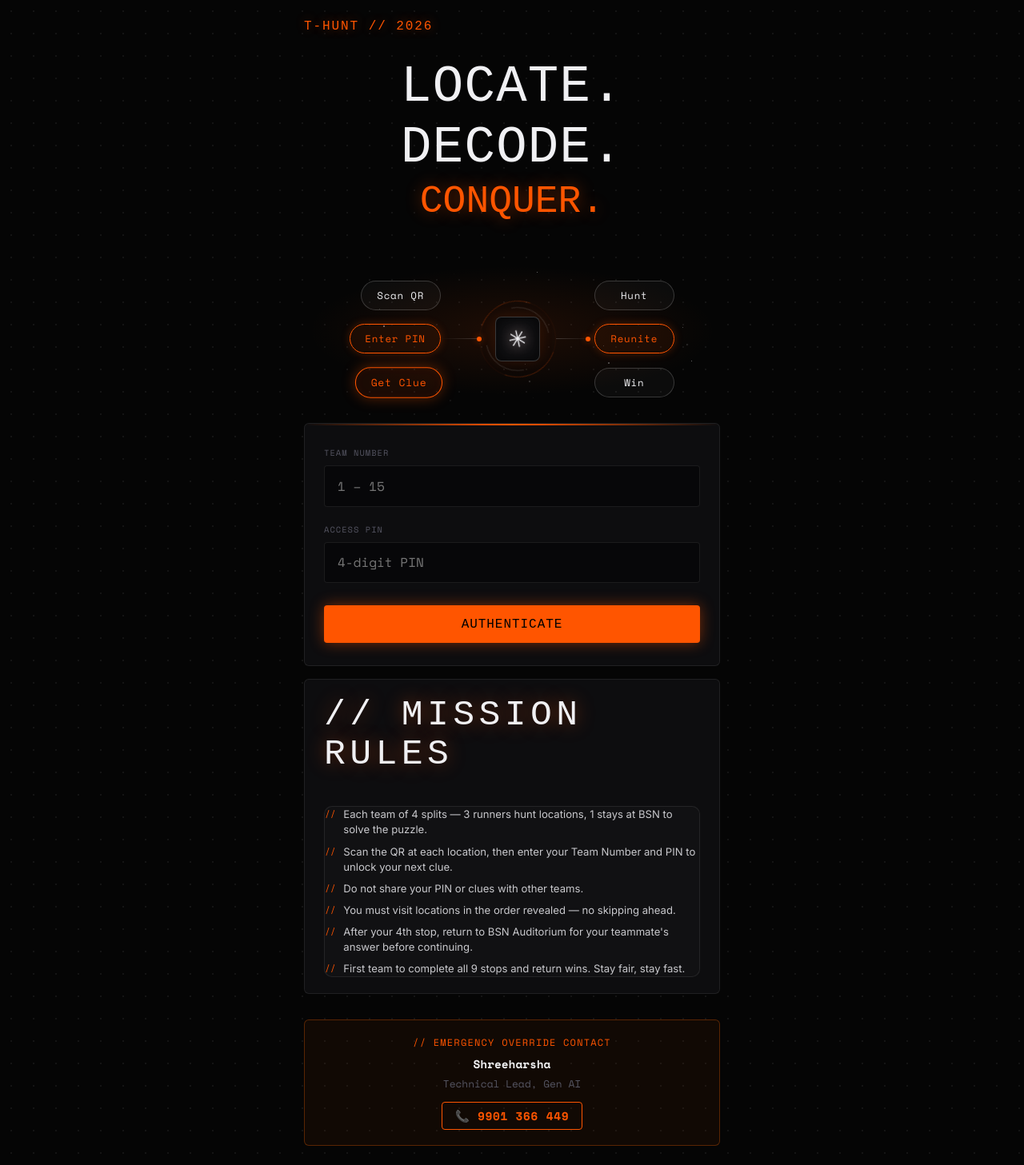
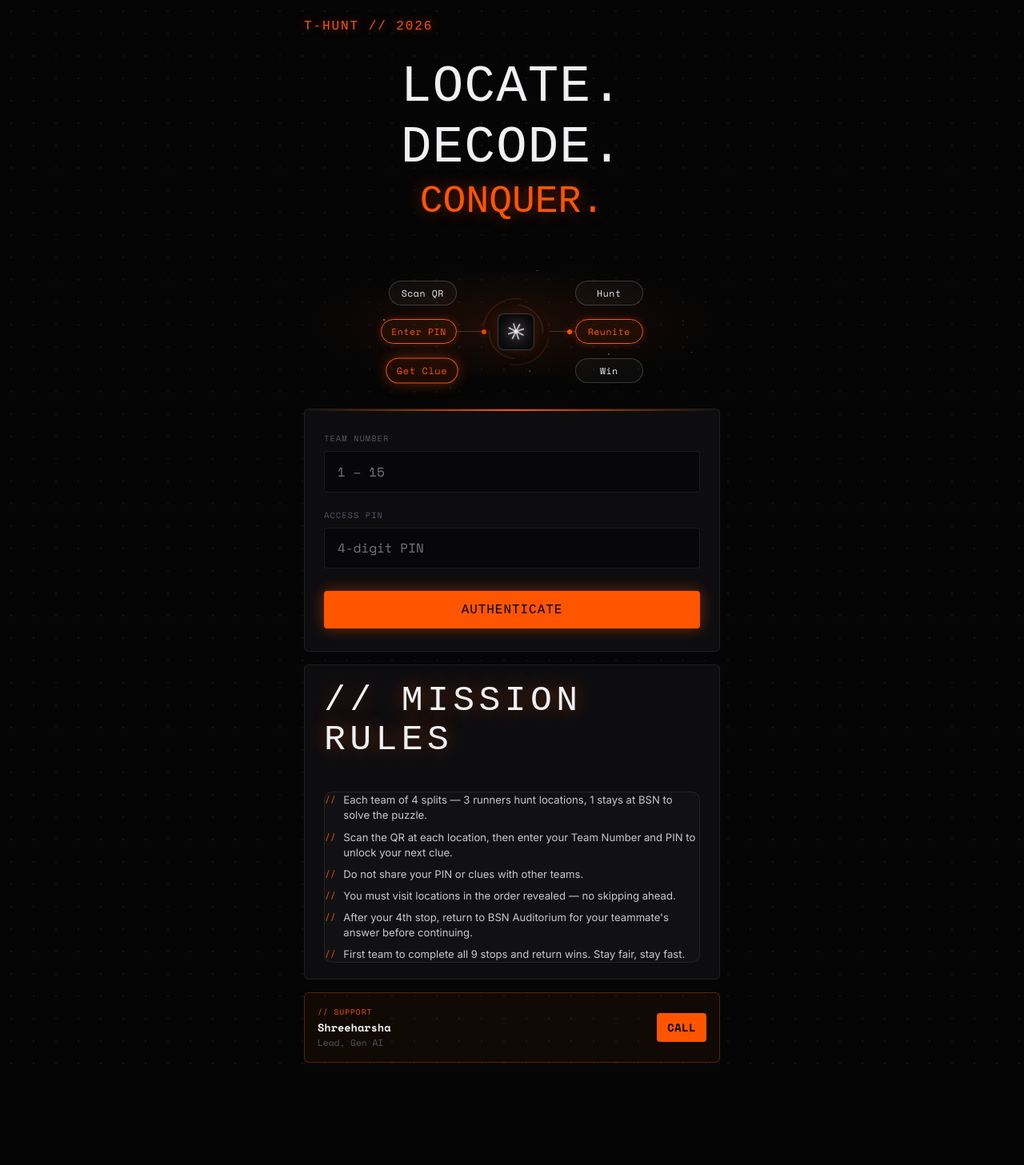
Before and after one commit to shree1071/treasure-hunt, a React (Vite) app: page / in a window 1280 px wide. Shown: the whole page at 80% size. After the commit the page ends 1353 px from the top, so only its background shows below. Built offline with nearby package versions, Linux system fonts and the light colour scheme; a web font is replaced by a local one; what @insforge/sdk would draw is missing.

Commit message:
fixed login

```diff
--- a/src/App.css
+++ b/src/App.css
@@ -954,9 +954,9 @@
 /* ── Pills ── */
 .hub-pill {
   font-family: var(--font-mono);
-  font-size: 0.78rem;
-  letter-spacing: 0.06em;
-  padding: 8px 18px;
+  font-size: 0.72rem;
+  letter-spacing: 0.05em;
+  padding: 6px 12px;
   border: 1.5px solid var(--border-bright);
   border-radius: 999px;
   color: var(--text-bright);
@@ -966,7 +966,7 @@
   transition: all 0.25s ease;
   position: relative;
   overflow: hidden;
-  min-width: 100px;
+  min-width: 85px;
   text-align: center;
 }
 
@@ -1014,15 +1014,15 @@
 
 /* Horizontal connector lines */
 .hub-line {
-  width: clamp(28px, 8vw, 48px);
+  width: clamp(16px, 4vw, 32px);
   height: 1px;
-  background: linear-gradient(90deg, transparent, var(--border-bright));
+  background: var(--border-bright);
   position: relative;
   overflow: visible;
 }
 
 .hub-line-right {
-  background: linear-gradient(90deg, var(--border-bright), transparent);
+  background: var(--border-bright);
 }
 
 /* Traveling dot on left line */
@@ -1067,8 +1067,8 @@
 /* ── Center orb ── */
 .hub-orb {
   position: relative;
-  width: clamp(72px, 20vw, 96px);
-  height: clamp(72px, 20vw, 96px);
+  width: clamp(56px, 15vw, 84px);
+  height: clamp(56px, 15vw, 84px);
   display: flex;
   align-items: center;
   justify-content: center;
@@ -1099,8 +1099,8 @@
 
 /* Core square */
 .hub-orb-core {
-  width: clamp(42px, 12vw, 56px);
-  height: clamp(42px, 12vw, 56px);
+  width: clamp(34px, 9vw, 46px);
+  height: clamp(34px, 9vw, 46px);
   border: 1.5px solid var(--border-bright);
   border-radius: 8px;
   background: var(--panel);
@@ -1114,7 +1114,7 @@
 
 @keyframes core-glow {
   0%, 100% { box-shadow: 0 0 16px rgba(255,85,0,0.1),  inset 0 0 16px rgba(0,0,0,0.5); }
-  50%       { box-shadow: 0 0 36px rgba(255,85,0,0.35), inset 0 0 20px rgba(0,0,0,0.5); }
+  50%       { box-shadow: 0 0 28px rgba(255,85,0,0.35), inset 0 0 20px rgba(0,0,0,0.5); }
 }
 
 .hub-star-glyph {
--- a/src/components/GlobalLogin.jsx
+++ b/src/components/GlobalLogin.jsx
@@ -194,39 +194,35 @@ function GlobalLogin({ onAuth }) {
 
       {/* Support Info */}
       <div style={{
-        marginTop: '2rem',
-        padding: '1.2rem',
+        marginTop: '1rem',
+        padding: '1rem',
         border: '1px solid rgba(255, 102, 0, 0.3)',
         borderRadius: '6px',
         backgroundColor: 'rgba(255, 102, 0, 0.05)',
-        textAlign: 'center',
+        display: 'flex',
+        alignItems: 'center',
+        justifyContent: 'space-between',
         fontFamily: 'var(--font-mono)'
       }}>
-        <div style={{ color: 'var(--accent)', fontSize: '0.75rem', letterSpacing: '0.1em', marginBottom: '0.5rem' }}>
-          // EMERGENCY OVERRIDE CONTACT
-        </div>
-        <div style={{ color: 'var(--text-bright)', fontSize: '0.9rem', marginBottom: '0.3rem' }}>
-          <strong>Shreeharsha</strong>
-        </div>
-        <div style={{ color: 'var(--text-dim)', fontSize: '0.8rem', marginBottom: '0.6rem' }}>
-          Technical Lead, Gen AI
+        <div style={{ textAlign: 'left' }}>
+          <div style={{ color: 'var(--accent)', fontSize: '0.6rem', letterSpacing: '0.1em', marginBottom: '0.2rem' }}>// SUPPORT</div>
+          <div style={{ color: 'var(--text-bright)', fontSize: '0.85rem', fontWeight: 'bold' }}>Shreeharsha</div>
+          <div style={{ color: 'var(--text-dim)', fontSize: '0.7rem' }}>Lead, Gen AI</div>
         </div>
         <a
           href="tel:9901366449"
           style={{
-            display: 'inline-block',
-            marginTop: '0.2rem',
-            padding: '0.4rem 1rem',
-            border: '1px solid var(--accent)',
+            padding: '0.5rem 0.8rem',
+            background: 'var(--accent)',
             borderRadius: '4px',
-            color: 'var(--accent)',
+            color: '#000',
             textDecoration: 'none',
-            fontSize: '0.9rem',
+            fontSize: '0.85rem',
             fontWeight: 'bold',
             letterSpacing: '0.05em'
           }}
         >
-          📞 9901 366 449
+          CALL
         </a>
       </div>
     </div>
```
